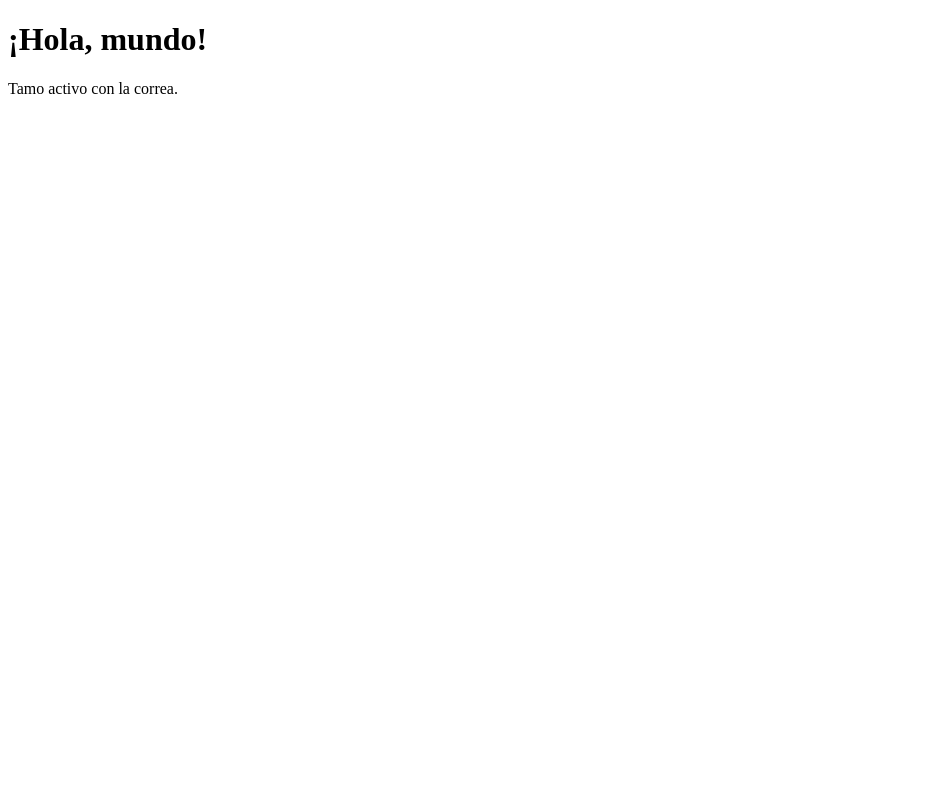
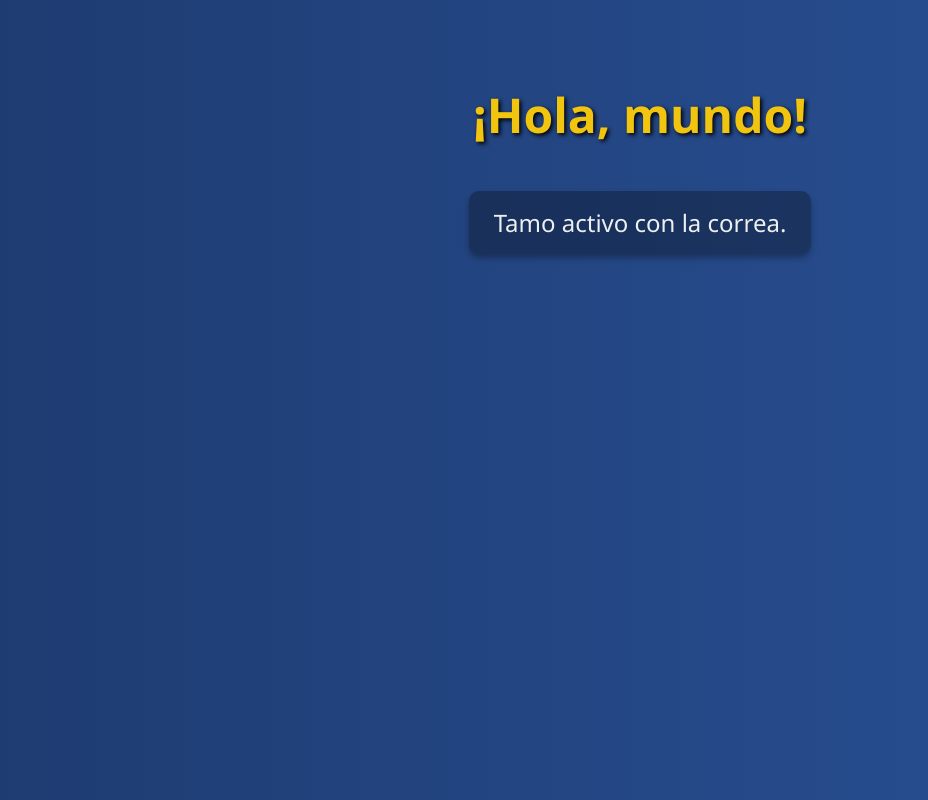
Before and after one commit to alonzo2003/alonzo2003.github.io, a plain HTML site: page index.html in a window 1280 px wide. Shown: the whole page, without its empty margins (0-928 px from the left). Drawn offline with Linux system fonts and the light colour scheme.

Commit message:
Update index.html

```diff
--- a/index.html
+++ b/index.html
@@ -2,7 +2,34 @@
 <html>
 <head>
   <meta charset="UTF-8">
-  <title>My first page with githug</title>
+  <title>My first page with github</title>
+  <style>
+    body {
+      background: linear-gradient(to right, #1e3c72, #2a5298);
+      color: #fff;
+      font-family: 'Segoe UI', Tahoma, Geneva, Verdana, sans-serif;
+      text-align: center;
+      padding: 50px;
+      margin: 0;
+    }
+
+    h1 {
+      font-size: 3em;
+      color: #f1c40f;
+      margin-bottom: 20px;
+      text-shadow: 2px 2px 4px #000;
+    }
+
+    p {
+      font-size: 1.5em;
+      color: #ecf0f1;
+      background-color: rgba(0, 0, 0, 0.3);
+      display: inline-block;
+      padding: 15px 25px;
+      border-radius: 10px;
+      box-shadow: 0 4px 6px rgba(0,0,0,0.3);
+    }
+  </style>
 </head>
 <body>
   <h1>¡Hola, mundo!</h1>
```
